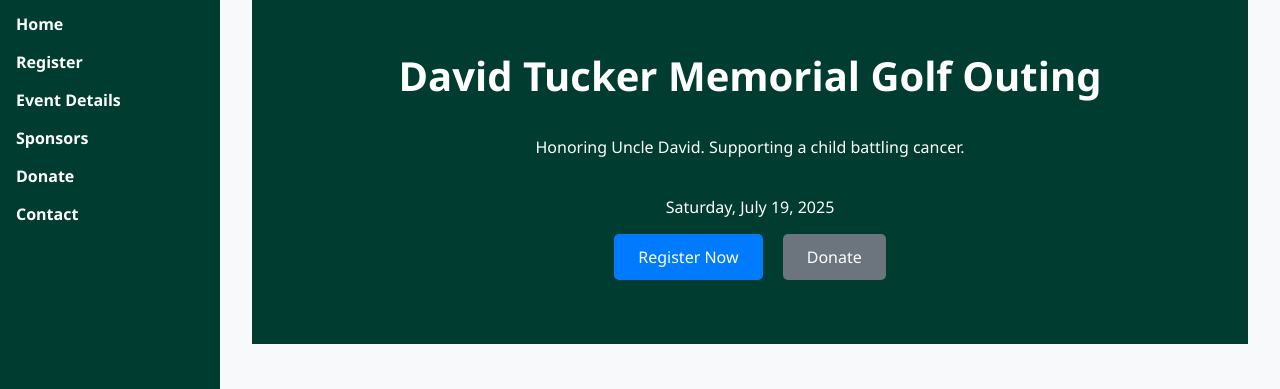
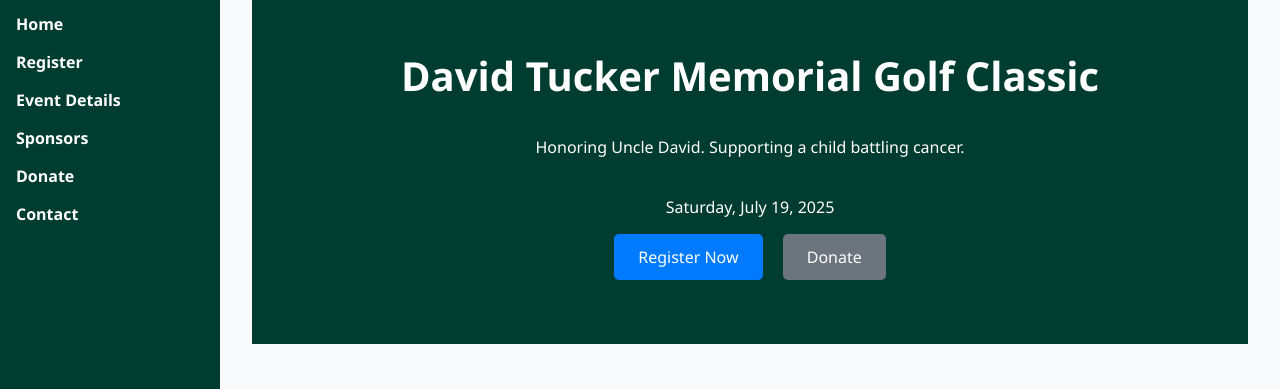
Before and after one commit to mbtucker25/david-tucker-events, a plain HTML site: page index.html in a window 1280 px wide. Shown: the part 81-470 px from the top of the page. Drawn offline with Linux system fonts and the light colour scheme.

Commit message:
Updated Event Title

```diff
--- a/index.html
+++ b/index.html
@@ -29,7 +29,7 @@
 
       <!-- Hero -->
       <section class="hero-banner">
-        <h1>David Tucker Memorial Golf Outing</h1>
+        <h1>David Tucker Memorial Golf Classic</h1>
         <p>Honoring Uncle David. Supporting a child battling cancer.</p><br>Saturday, July 19, 2025</p>
         <div class="hero-buttons">
           <a href="register.html" class="btn">Register Now</a>
```
